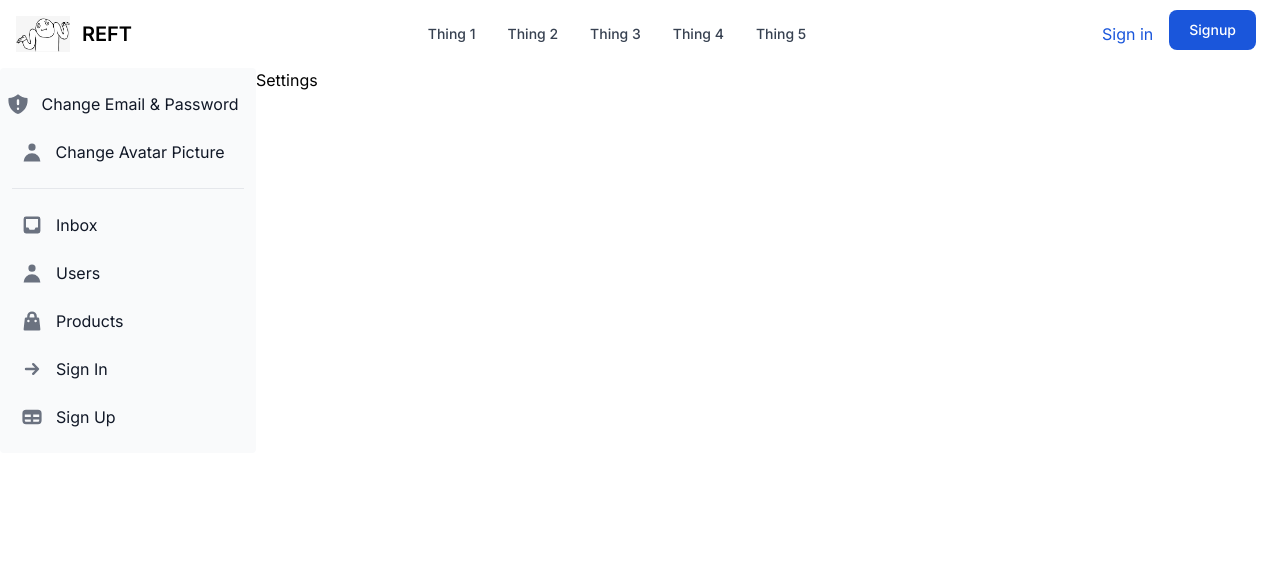
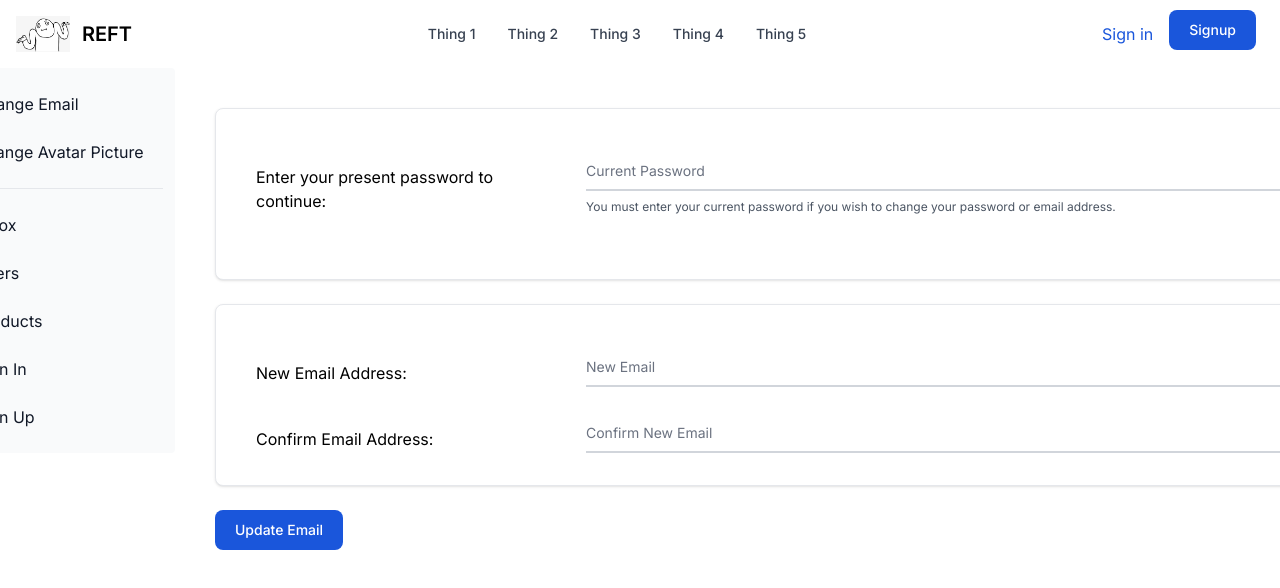
Before and after one commit to reft-natan-m/reft, a Next.js app in the folder frontend/: page /user/1/settings in a window 1280 px wide. Shown: the top 588 px of the page. Built offline with nearby package versions, Linux system fonts and the light colour scheme.

Commit message:
REFT-132 added change email setting

```diff
--- /dev/null
+++ b/frontend/app/ui/ChangeEmailForm.tsx
@@ -0,0 +1,118 @@
+"use client";
+
+import { FloatingLabel } from "flowbite-react";
+import { useRouter } from "next/navigation";
+import React, { useState, ChangeEvent, FormEvent } from "react";
+
+interface FormData {
+  email: string;
+  password: string;
+}
+
+function ChangeEmailForm() {
+  const [formData, setFormData] = useState<FormData>({
+    email: "",
+    password: "test",
+  });
+
+  const [emailConfirmation, setEmailConfirmation] = useState<string>("");
+  const [passwordConfirmation, setPasswordConfirmation] = useState<string>("");
+  const [passwordError, setPasswordError] = useState<string>("");
+  const [emailError, setEmailError] = useState<string>("");
+
+  const handlePasswordConfirmationChange = (
+    e: ChangeEvent<HTMLInputElement>
+  ): void => {
+    setPasswordConfirmation(e.target.value);
+    setPasswordError("");
+  };
+
+  const handleEmailConfirmationChange = (
+    e: ChangeEvent<HTMLInputElement>
+  ): void => {
+    setEmailConfirmation(e.target.value);
+    setEmailError("");
+  };
+
+  const handleSubmit = async (e: FormEvent<HTMLFormElement>): Promise<void> => {
+    e.preventDefault();
+
+    if (formData.password !== passwordConfirmation) {
+      setPasswordError("Passwords do not match");
+      return;
+    }
+
+    if (formData.email !== emailConfirmation) {
+      setEmailError("Emails do not match");
+      return;
+    }
+
+    // Form submission logic
+  };
+  return (
+    <div className="flex-col justify-center">
+      <form className="space-y-6" onSubmit={handleSubmit} method="post">
+        <div className="max-w-6xl p-6 bg-white border border-gray-200 rounded-lg shadow dark:bg-gray-800 dark:border-gray-700">
+          <div className="flex mt-4 ml-4 mb-10">
+            <h5 className="mr-20 mt-4" style={{ width: "250px" }}>
+              Enter your present password to continue:
+            </h5>
+            <FloatingLabel
+              style={{ width: "750px" }}
+              variant="standard"
+              label="Current Password"
+              onChange={handlePasswordConfirmationChange}
+              helperText="You must enter your current password if you wish to change your password or email address."
+            />
+          </div>
+          <div className="flex items-start">
+            <div className="flex items-start">
+              {passwordError && (
+                <p className="text-red-500 text-sm">{passwordError}</p>
+              )}
+            </div>
+          </div>
+        </div>
+        <div className="max-w-6xl p-6 bg-white border border-gray-200 rounded-lg shadow dark:bg-gray-800 dark:border-gray-700">
+          <div className="flex mt-4 ml-4">
+            <h5 className="mr-20 mt-4" style={{ width: "250px" }}>
+              New Email Address:
+            </h5>
+            <FloatingLabel
+              style={{ width: "750px" }}
+              variant="standard"
+              label="New Email"
+            />
+          </div>
+          <div className="flex mt-4 ml-4">
+            <h5 className="mr-20 mt-4" style={{ width: "250px" }}>
+              Confirm Email Address:
+            </h5>
+            <FloatingLabel
+              style={{ width: "750px" }}
+              variant="standard"
+              label="Confirm New Email"
+              onChange={handleEmailConfirmationChange}
+            />
+          </div>
+          <div className="flex items-start">
+            <div className="flex items-start">
+              {emailError && (
+                <p className="text-red-500 text-sm">{emailError}</p>
+              )}
+            </div>
+          </div>
+        </div>
+        <div className="flex justify-left">
+          <input
+            type="submit"
+            value="Update Email"
+            className="text-white bg-blue-700 hover:bg-blue-800 focus:ring-4 focus:outline-none focus:ring-blue-300 font-medium rounded-lg text-sm px-5 py-2.5 text-center dark:bg-blue-600 dark:hover:bg-blue-700 dark:focus:ring-blue-800"
+          />
+        </div>
+      </form>
+    </div>
+  );
+}
+
+export default ChangeEmailForm;
--- a/frontend/app/ui/UserSidebar.tsx
+++ b/frontend/app/ui/UserSidebar.tsx
@@ -17,7 +17,7 @@ function UserSidebar() {
       <Sidebar.Items>
         <Sidebar.ItemGroup>
           <Sidebar.Item href="#" icon={HiShieldExclamation}>
-            Change Email & Password
+            Change Email
           </Sidebar.Item>
           <Sidebar.Item href="#" icon={HiUser}>
             Change Avatar Picture
--- a/frontend/app/user/[id]/settings/page.tsx
+++ b/frontend/app/user/[id]/settings/page.tsx
@@ -1,10 +1,14 @@
+import ChangeEmailForm from "@/app/ui/ChangeEmailForm";
 import UserSidebar from "@/app/ui/UserSidebar";
 import React from "react";
 
 const Settings = () => {
   return (
-    <div className="flex">
-      <UserSidebar /> <div className="flex-1">Settings</div>
+    <div className="flex justify-center">
+      <UserSidebar />{" "}
+      <div className="flex-1 justify-center items-center h-screen ml-10 mt-10">
+        <ChangeEmailForm />
+      </div>
     </div>
   );
 };
```
